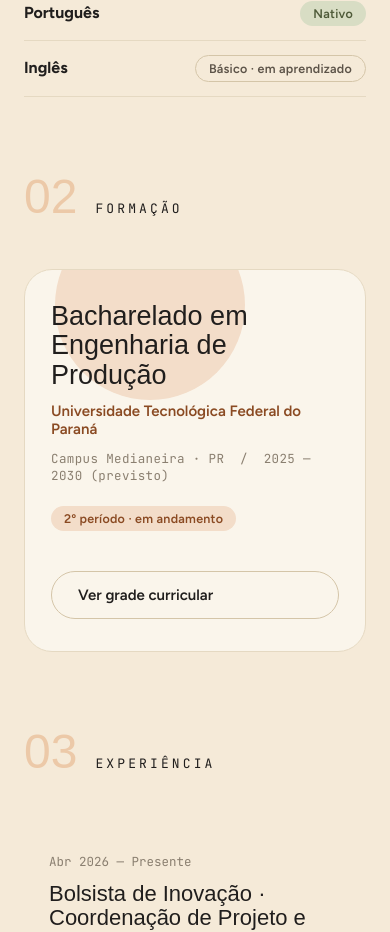
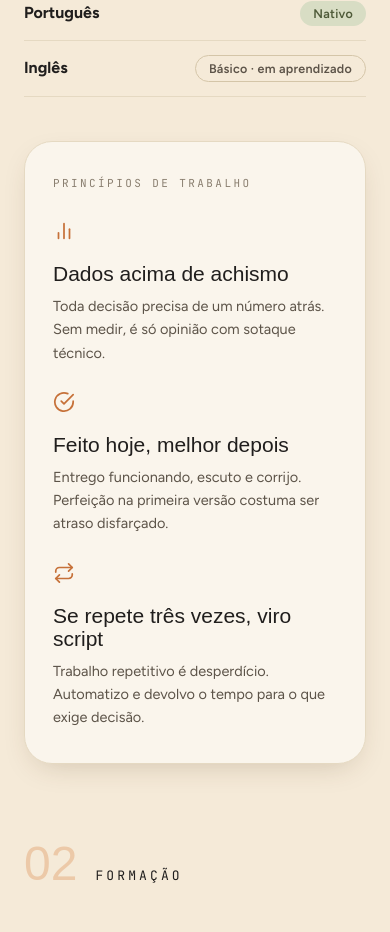
Before and after one commit to bernardoparanhos/portfolio-paranhos, a Next.js app: page / in a window 390 px wide. Shown: the part 2390-3322 px from the top of the page. Built offline with nearby package versions, Linux system fonts and the light colour scheme; no server answers; a web font is replaced by a local one.

Commit message:
Adiciona card 'Princípios de trabalho' abaixo do Sobre (3 principios com icones, bilingue, responsivo)

```diff
--- a/app/globals.css
+++ b/app/globals.css
@@ -565,6 +565,56 @@ a:focus-visible,
 .lang-name {
   font-size: 16px;
   font-weight: 700;
+}
+
+/* princípios de trabalho (card sob o Sobre) */
+.principles {
+  margin-top: 64px;
+  padding: 44px 48px;
+  background: color-mix(in oklab, white 52%, var(--bg) 48%);
+  border: 1px solid var(--n200);
+  border-radius: var(--radius-lg);
+  box-shadow: var(--shadow-md);
+}
+.principles-label {
+  font-family: var(--font-mono), monospace;
+  font-size: 11px;
+  letter-spacing: 0.22em;
+  text-transform: uppercase;
+  color: var(--n500);
+  margin-bottom: 30px;
+}
+.principles-grid {
+  display: grid;
+  grid-template-columns: repeat(3, 1fr);
+  gap: 40px;
+}
+.principle-icon {
+  display: block;
+  color: var(--accent);
+  margin-bottom: 16px;
+}
+.principle-title {
+  font-family: var(--font-heading), serif;
+  font-weight: 400;
+  font-size: 21px;
+  line-height: 1.1;
+  margin-bottom: 10px;
+}
+.principle-desc {
+  font-size: 14.5px;
+  line-height: 1.6;
+  color: var(--n700);
+}
+@media (max-width: 760px) {
+  .principles {
+    margin-top: 44px;
+    padding: 34px 28px;
+  }
+  .principles-grid {
+    grid-template-columns: 1fr;
+    gap: 26px;
+  }
 }
 
 /* formação */
--- a/app/i18n.ts
+++ b/app/i18n.ts
@@ -53,6 +53,23 @@ const pt = {
     enName: "Inglês",
     enLevel: "Básico · em aprendizado",
     badge: "Medianeira · PR",
+  },
+  principles: {
+    label: "Princípios de trabalho",
+    items: [
+      {
+        title: "Dados acima de achismo",
+        desc: "Toda decisão precisa de um número atrás. Sem medir, é só opinião com sotaque técnico.",
+      },
+      {
+        title: "Feito hoje, melhor depois",
+        desc: "Entrego funcionando, escuto e corrijo. Perfeição na primeira versão costuma ser atraso disfarçado.",
+      },
+      {
+        title: "Se repete três vezes, viro script",
+        desc: "Trabalho repetitivo é desperdício. Automatizo e devolvo o tempo para o que exige decisão.",
+      },
+    ],
   },
   education: {
     degree: "Bacharelado em Engenharia de Produção",
@@ -224,6 +241,23 @@ const en: typeof pt = {
     enLevel: "Basic · learning",
     badge: "Medianeira · PR",
   },
+  principles: {
+    label: "Working principles",
+    items: [
+      {
+        title: "Data over guesswork",
+        desc: "Every decision needs a number behind it. Without measuring, it's just opinion with a technical accent.",
+      },
+      {
+        title: "Done today, better later",
+        desc: "I ship it working, then listen and fix. Perfection in the first version is usually delay in disguise.",
+      },
+      {
+        title: "Repeat it three times, I script it",
+        desc: "Repetitive work is waste. I automate it and give the time back to what needs a decision.",
+      },
+    ],
+  },
   education: {
     degree: "Bachelor's in Production Engineering",
     school: "Federal University of Technology — Paraná (UTFPR)",
--- a/app/page.tsx
+++ b/app/page.tsx
@@ -6,6 +6,36 @@ import Effects from "@/components/Effects";
 import Repertorio from "@/components/Repertorio";
 import portrait from "@/public/foto-perfil.jpeg";
 import { translations, type Lang } from "./i18n";
+
+// Ícones dos princípios (line icons estilo Lucide, tintados via currentColor).
+const iconProps = {
+  width: 22,
+  height: 22,
+  viewBox: "0 0 24 24",
+  fill: "none",
+  stroke: "currentColor",
+  strokeWidth: 1.9,
+  strokeLinecap: "round" as const,
+  strokeLinejoin: "round" as const,
+  "aria-hidden": true,
+};
+const PRINCIPLE_ICONS = [
+  <svg key="0" {...iconProps}>
+    <line x1="6" y1="20" x2="6" y2="14" />
+    <line x1="12" y1="20" x2="12" y2="4" />
+    <line x1="18" y1="20" x2="18" y2="10" />
+  </svg>,
+  <svg key="1" {...iconProps}>
+    <path d="M22 11.08V12a10 10 0 1 1-5.93-9.14" />
+    <path d="m9 11 3 3L22 4" />
+  </svg>,
+  <svg key="2" {...iconProps}>
+    <path d="m17 2 4 4-4 4" />
+    <path d="M3 11v-1a4 4 0 0 1 4-4h14" />
+    <path d="m7 22-4-4 4-4" />
+    <path d="M21 13v1a4 4 0 0 1-4 4H3" />
+  </svg>,
+];
 
 export default function Home() {
   const [lang, setLang] = useState<Lang>("pt");
@@ -182,6 +212,19 @@ export default function Home() {
                 <span className="lang-name">{t.about.enName}</span>
                 <span className="tag tag-outline">{t.about.enLevel}</span>
               </div>
+            </div>
+          </div>
+
+          <div data-reveal className="principles">
+            <div className="principles-label">{t.principles.label}</div>
+            <div className="principles-grid">
+              {t.principles.items.map((p, i) => (
+                <div key={i} className="principle">
+                  <span className="principle-icon">{PRINCIPLE_ICONS[i]}</span>
+                  <h3 className="principle-title">{p.title}</h3>
+                  <p className="principle-desc">{p.desc}</p>
+                </div>
+              ))}
             </div>
           </div>
         </section>
```
